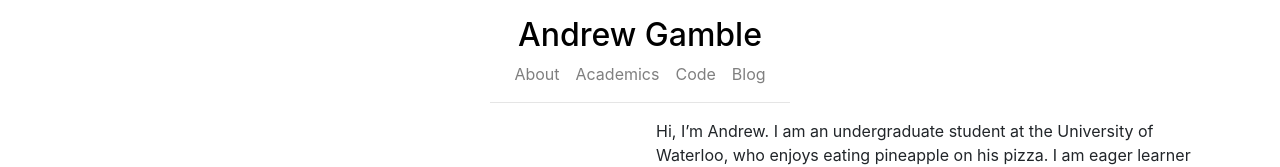
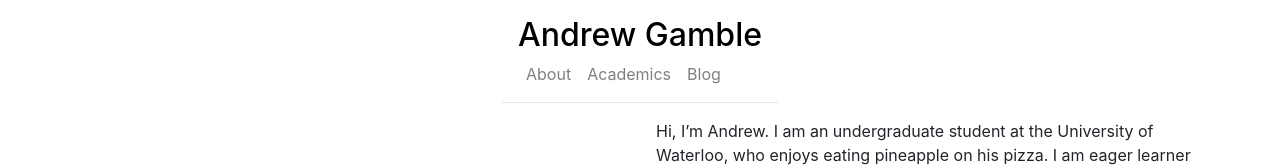
Before and after one commit to gamblea/andrew-gamble, a React app: page / in a window 1280 px wide. Shown: the top 167 px of the page. Built offline with nearby package versions, Linux system fonts and the light colour scheme.

Commit message:
removed empty code section

```diff
--- a/src/client/Header.js
+++ b/src/client/Header.js
@@ -22,9 +22,6 @@ export default function Header() {
               >
                 Academics
               </Link>
-              <Link className="nav-link-bigger nav-item nav-link" to="/Code">
-                Code
-              </Link>
               <Link className="nav-link-bigger nav-item nav-link" to="/blog">
                 Blog
               </Link>
```
